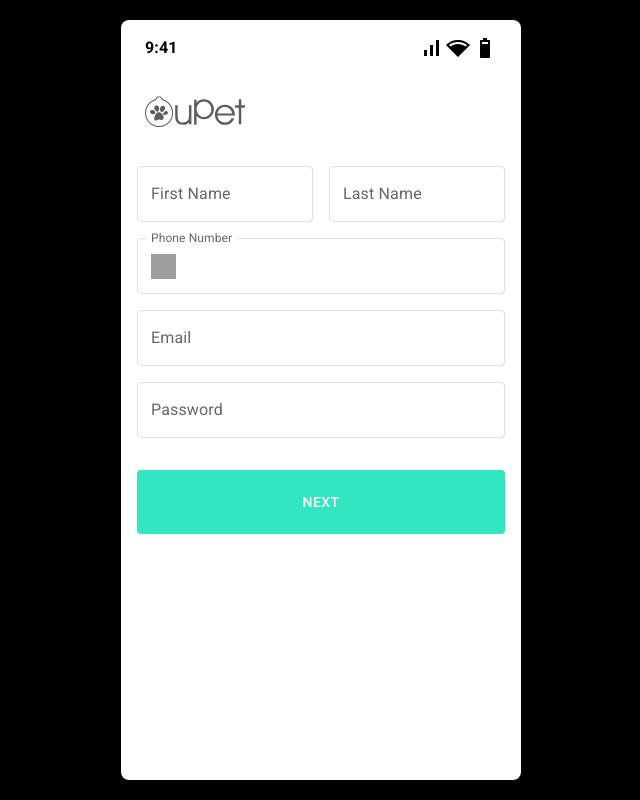
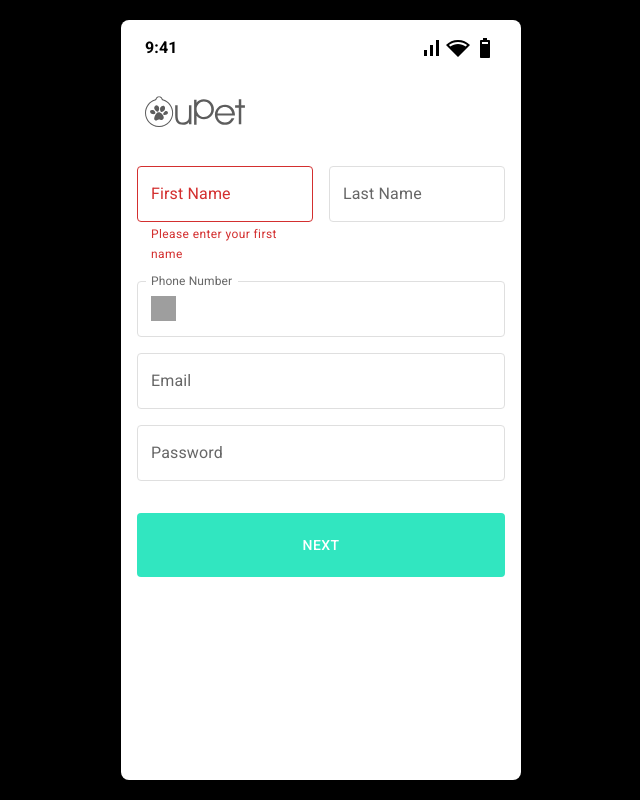
Before and after one commit to twicer-is-coder/upet-client, a React (Create React App) app: page / in a window 1280 px wide. Shown: the whole page, without its empty margins (319-959 px from the left). Built offline with nearby package versions, Linux system fonts and the light colour scheme; grey boxes are pictures that could not be loaded.

Commit message:
Added Handle Name.

```diff
--- a/src/components/Pages/FormPage/FormPage.tsx
+++ b/src/components/Pages/FormPage/FormPage.tsx
@@ -18,7 +18,7 @@ const FormInput = styled(TextField)({
     // backgroundColor: '#fff',
 
     '& label.Mui-focused': {
-        color: 'grey',
+        color: '#31E6C0',
     },
     '& .MuiInput-underline:after': {
         borderBottomColor: '#DFDFDF',
@@ -49,10 +49,34 @@ const SubmitButton = styled(Button)({
         backgroundColor: '#31E6A0',
         borderColor: '#0062cc',
         boxShadow: 'none',
-      },
+    },
 })
 
 export default function FormPage() {
+
+    interface IFormFields {
+        firstName: string,
+        lastName: string,
+        email: string,
+        password: string,
+        phoneNo: string,
+    }
+
+    const [formFields, setFormFields] = React.useState<IFormFields>({
+        firstName: '',
+        lastName: '',
+        email: '',
+        password: '',
+        phoneNo: '',
+    } as IFormFields);
+
+
+    const handleName = (e: React.ChangeEvent<HTMLInputElement>) => {
+        setFormFields({ ...formFields, [e.target.id]: e.target.value.charAt(0).toUpperCase() + e.target.value.slice(1) });
+    }
+
+    React.useEffect(() => { console.log(formFields) }, [formFields])
+
     return (
         <MainContainer>
 
@@ -65,15 +89,21 @@ export default function FormPage() {
 
                     <Grid item xs={6}>
                         <FormInput
-                            id="outlined-basic"
+                            value={formFields.firstName}
+                            onChange={handleName}
+                            id="firstName"
                             label="First Name"
                             variant="outlined"
+                            helperText="Please enter your first name"
+                            error={formFields.firstName === ""}
                         />
                     </Grid>
 
                     <Grid item xs={6}>
                         <FormInput
-                            id="outlined-basic"
+                            value={formFields.lastName}
+                            onChange={handleName}
+                            id="lastName"
                             label="Last Name"
                             variant="outlined"
                         />
```
